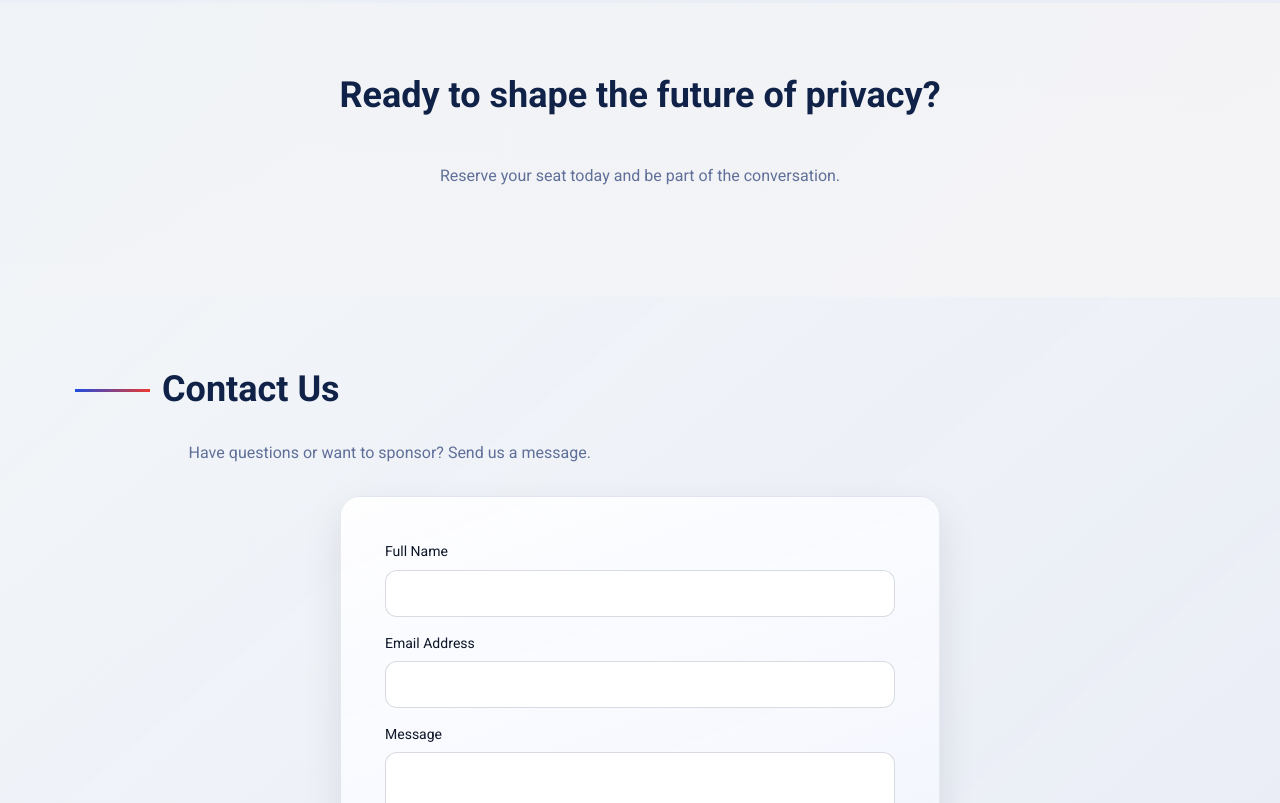
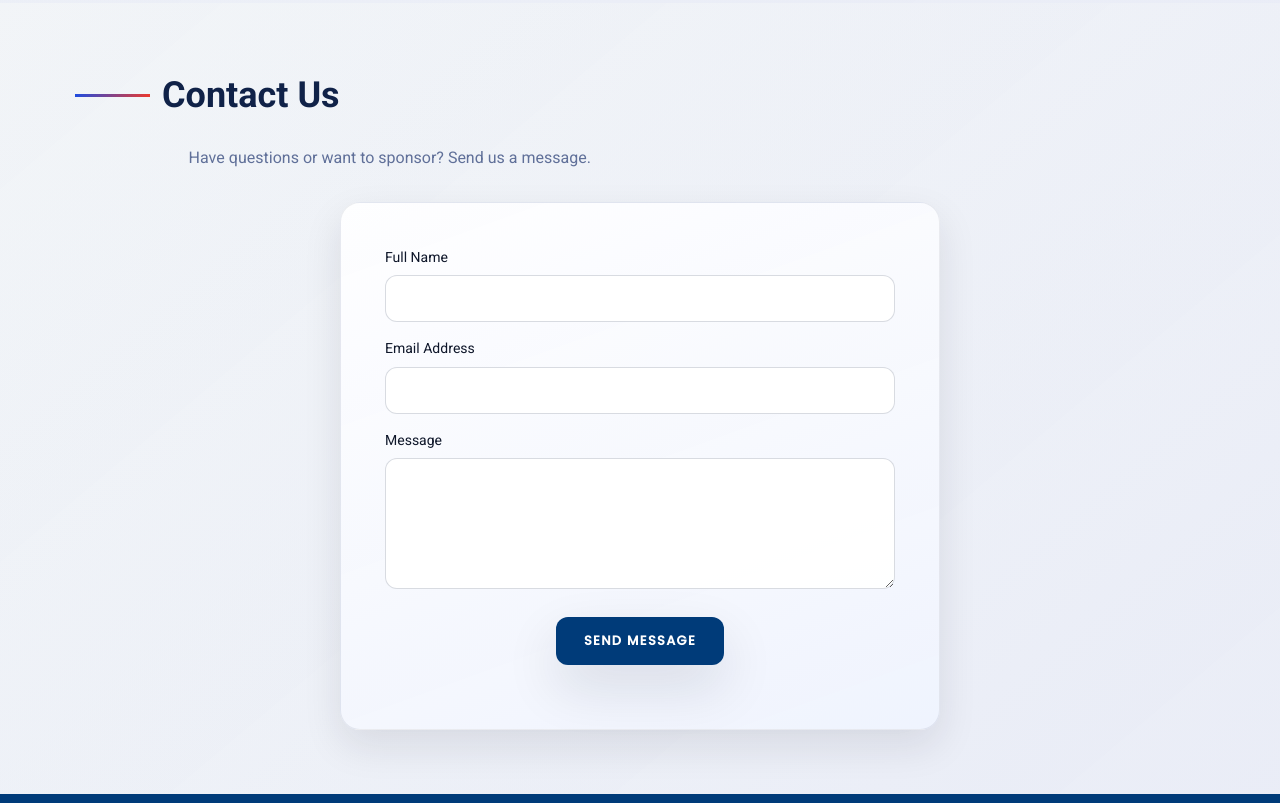
Before and after one commit to paulbrigner/dcprivacysummit.org, a plain HTML site: page index.html in a window 1280 px wide. Shown: the part 8038-8841 px from the top of the page. Drawn offline with Linux system fonts and the light colour scheme.

Commit message:
kill 'Ready?' CTA

```diff
--- a/index.html
+++ b/index.html
@@ -236,15 +236,6 @@ advance global implementation of the FATF standards.</p>
   </div>
 </section>
 
-
-<!-- Call‑to‑action -->
-<section class="section cta-section">
-  <div class="container">
-    <h2>Ready to shape the future of privacy?</h2>
-    <p>Reserve your seat today and be part of the conversation.</p>
-    <p>&nbsp;</p>
-  </div>
-</section>
 <!-- Contact Section -->
 <section id="contact" class="section">
   <div class="container">
```
